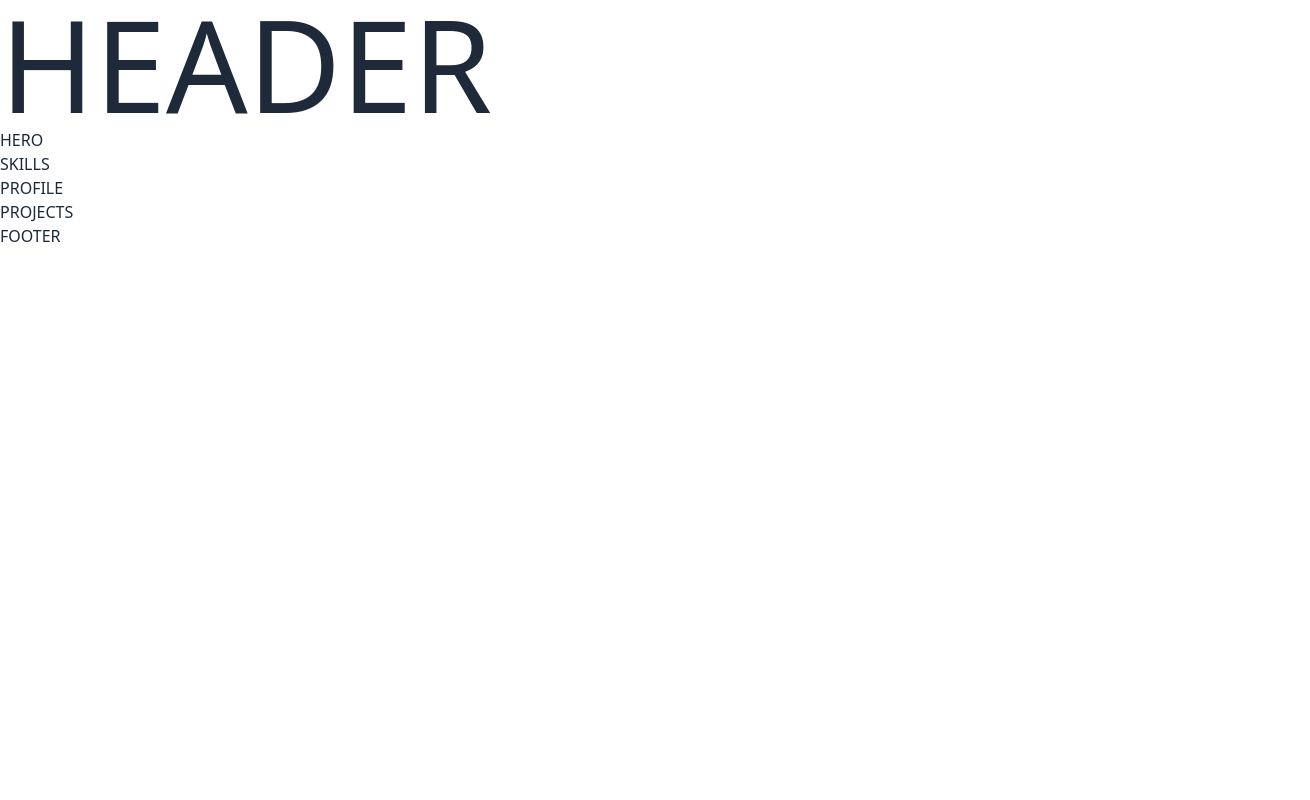
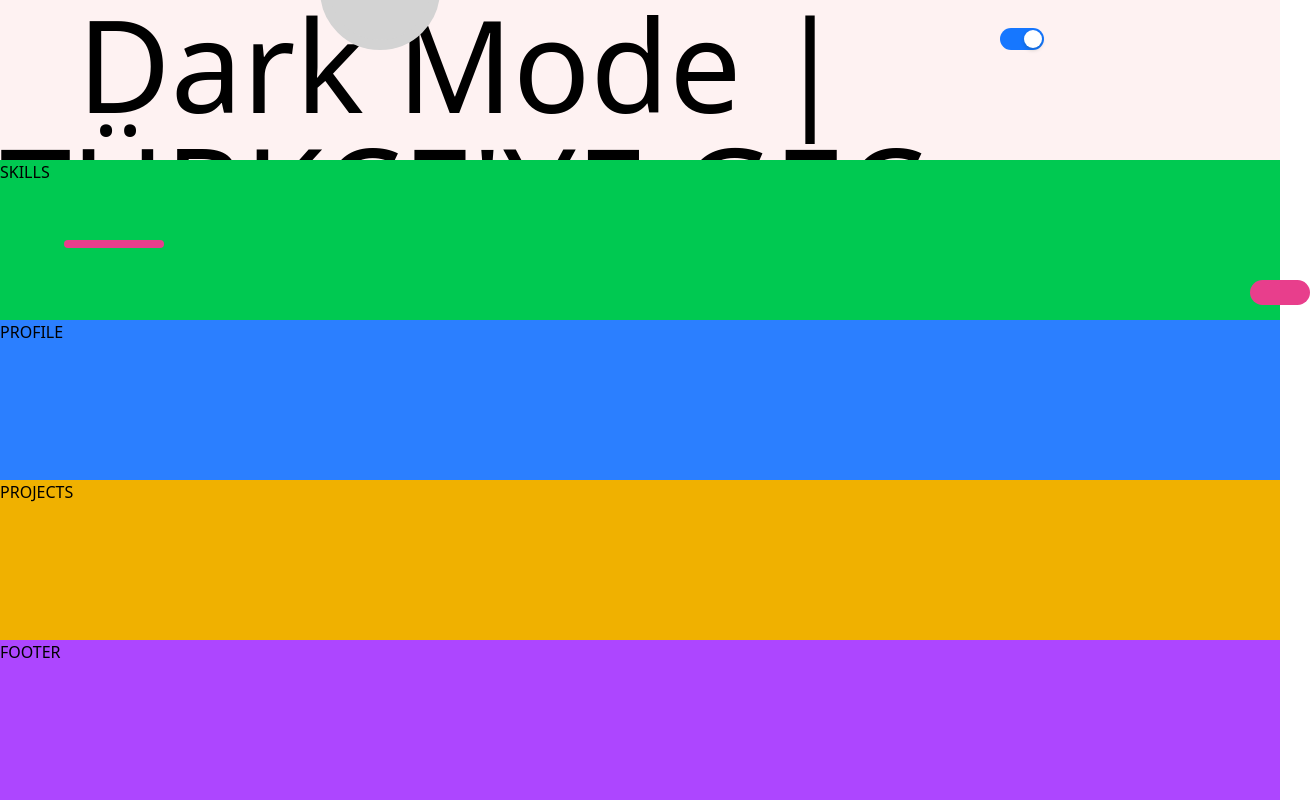
Before and after one commit to emrkn-ulkr/Chirpify, a React (Vite) app: page / in a window 1280 px wide. Shown: the whole page, 1310 px wide, since content can reach past the window. Built offline with nearby package versions, Linux system fonts and the light colour scheme.

Commit message:
Sayfa Yapısı Ayarladı

```diff
--- a/src/App.jsx
+++ b/src/App.jsx
@@ -1,5 +1,4 @@
 import Header from "./components/Header";
-import Hero from "./components/Hero";
 import Skills from "./components/Skills";
 import Profile from "./components/Profile";
 import Projects from "./components/Projects";
@@ -9,17 +8,16 @@ function App() {
 
 
   return (
-    <div className="bg-white text-gray-800 font-sans">
-      <Header/>
-      <Hero/>
-      <Skills/>
-      <Profile/>
-      <Projects/>
-      <Footer/>
-      <div class="text-5xl font-bold text-blue-500">
 
-      </div>
-    </div>
+   <div class="grid grid-rows-5 h-screen">
+
+  <div class="bg-red-50"><Header/></div>
+  <div class="bg-green-500"> <Skills/></div>
+  <div class="bg-blue-500"><Profile/></div>
+  <div class="bg-yellow-500"><Projects/></div>
+  <div class="bg-purple-500"><Footer/></div>
+
+   </div>
 
   )
 }
--- a/src/components/Hero.jsx
+++ /dev/null
@@ -1,11 +0,0 @@
-import React from 'react'
-
-function Hero() {
-    return (
-        <div>
-            HERO
-        </div>
-    )
-}
-
-export default Hero
--- a/src/components/header.jsx
+++ b/src/components/header.jsx
@@ -1,9 +1,22 @@
 import React from 'react'
+ import { Switch } from 'antd';
+function header() {
 
-function header() {
+const onChange = checked => {
+  console.log(`switch to ${checked}`);
+};
     return (
         <div className='text-9xl'>
-            HEADER
+<div>
+<Switch defaultChecked onChange={onChange}className="absolute left-250 bottom-10"  />
+<span> Dark Mode  | TÜRKÇE'YE GEÇ</span>
+</div>
+        <div class="background-shapes-header"></div>
+        <div class="shape shape-1"></div>
+        <div class="shape shape-2"></div>
+        <div class="shape shape-3"></div>
+
+
         </div>
     )
 }
--- a/src/index.css
+++ b/src/index.css
@@ -1 +1,44 @@
 @import "tailwindcss";
+/* Sayfanın temel stilleri */
+/* Şekilleri taşıyacak olan ana konteyner */
+.background-shapes-header {
+    position: relative; /* İçindeki absolute konumlandırılmış elemanlar için referans noktası olur */
+    width: 100%;
+    height: 100%;
+}
+
+/* Tüm şekiller için ortak stiller */
+.shape {
+    position: absolute; /* Şekilleri `background-shapes` içine göre serbestçe konumlandırmamızı sağlar */
+}
+
+/* 1. Şekil: Üstteki yarım gri daire */
+.shape-1 {
+    width: 120px;
+    height: 120px;
+    border: 10px solid lightgray;
+    background-color:lightgray ;
+    border-radius: 50%; /* Tam bir daire yapar */
+    top: -70px; /* Üst kenardan dışarı taşır */
+    left: 25%;
+}
+
+/* 2. Şekil: Soldaki pembe çubuk */
+.shape-2 {
+    width: 100px;
+    height: 8px;
+    background-color: #e83e8c;
+    border-radius: 4px; /* Kenarları yuvarlaklaştırır */
+    top: 30%;
+    left: 5%;
+}
+
+/* 3. Şekil: Sağdaki kalın pembe çubuk */
+.shape-3 {
+    width: 60px;
+    height: 25px;
+    background-color: #e83e8c;
+    border-radius: 12.5px; /* Tam yuvarlak kenarlar için yüksekliğin yarısı */
+    top: 35%;
+    right: -30px; /* Sağ kenardan dışarı taşır */
+}
```
